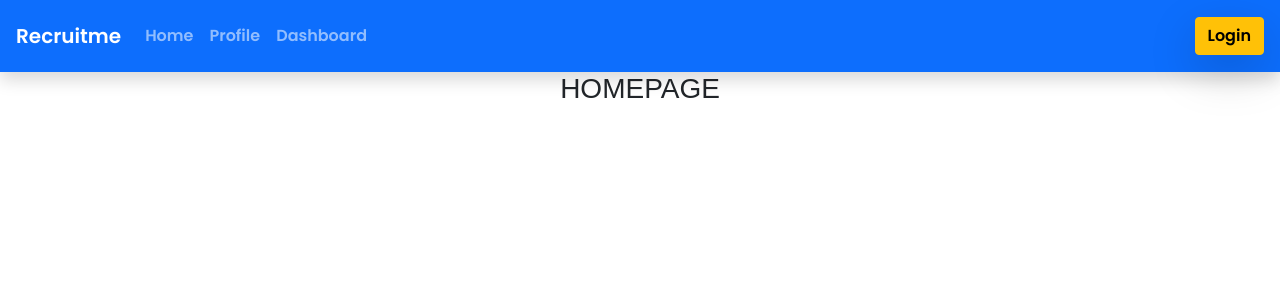
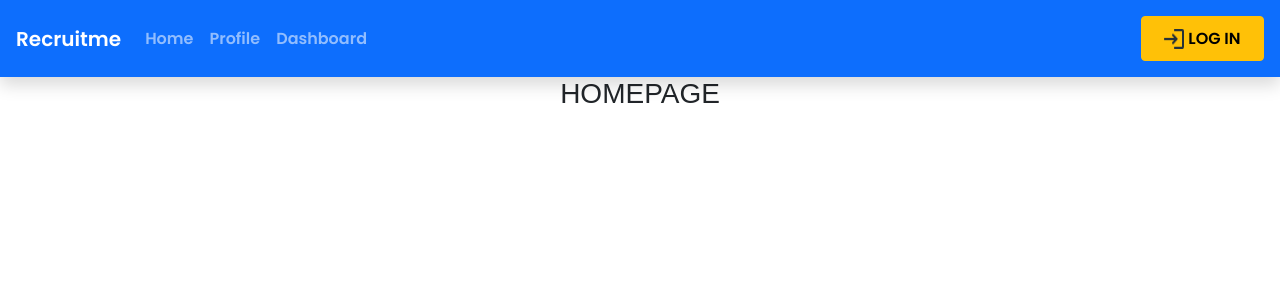
Before and after one commit to abhi-dhanraj/recruitme, a Django app: page / in a window 1280 px wide. Shown: the top 300 px of the page. Run offline with Django 3.2, Linux system fonts and the light colour scheme; some libraries are stand-ins or nearby versions.

Commit message:
fixed login button

```diff
--- a/recruitme/login/urls.py
+++ b/recruitme/login/urls.py
@@ -19,5 +19,5 @@ from . import views
 
 urlpatterns = [
     # separatly handling login app routes
-    path('', views.loginPage, name='applicant-login-page'),
+    path('login/', views.loginPage, name='applicant-login-page'),
 ]
--- a/recruitme/login/views.py
+++ b/recruitme/login/views.py
@@ -12,6 +12,8 @@ def loginPage(request):
         if form.is_valid():
             username = form.cleaned_data['username']
             password = form.cleaned_data['password']
+            # form.save()
+
             print(username)
             print(password)
             # time to save these into mysql database
--- a/recruitme/recruitme/settings.py
+++ b/recruitme/recruitme/settings.py
@@ -130,6 +130,8 @@ STATIC_URL = '/static/'
 # This is Added by Omkar | used to access global static files
 STATICFILES_DIRS = [
     BASE_DIR / "static",
+    # This is Added by Omkar | used to access login app's static files
+    os.path.join(BASE_DIR, 'login/static/'),
 ]
 
 
--- a/recruitme/recruitme/urls.py
+++ b/recruitme/recruitme/urls.py
@@ -20,6 +20,6 @@ from . import views
 
 urlpatterns = [
     path('admin/', admin.site.urls),
-    path('login/', include('login.urls')),  # adding login django app urls
+    path('', include('login.urls')),  # adding login django app urls
     path('', views.homePage, name="home"),
 ]
--- a/recruitme/static/recruitme/css/global_base.css
+++ b/recruitme/static/recruitme/css/global_base.css
@@ -3,7 +3,18 @@
 nav {
   font-family: "Poppins", sans-serif;
 }
+.loginbtn {
+  width: 123px;
+  height: 45px;
+  margin-right: 0px;
+  margin-left: 0px;
+}
 
+.login_logo {
+  position: relative;
+  width: 20px;
+  height: 20px;
+}
 body {
   font-family: Arial, Helvetica, sans-serif;
 }
--- a/recruitme/templates/recruitme/main.html
+++ b/recruitme/templates/recruitme/main.html
@@ -5,19 +5,25 @@
     <meta charset="UTF-8">
     <meta http-equiv="X-UA-Compatible" content="IE=edge">
     <meta name="viewport" content="width=device-width, initial-scale=1.0">
+    <link href="{% static 'recruitme/css/bootstrap.min.css' %}" rel="stylesheet">
+    <link href="{% static 'recruitme/css/global_base.css' %}" rel="stylesheet" type="text/css">
 
-    <link href="{% static 'recruitme/css/bootstrap.min.css' %}" rel="stylesheet">
-    <link rel="stylesheet" type="text/css" href="{% static 'recruitme/css/global_base.css' %}">
+    <!-- <script src="{% static 'recruitme/js/jquery-3.6.0.min.js' %}"></script> -->
+    <!-- <script src="{% static 'recruitme/js/bootstrap.min.js' %}"></script> -->
+    <script src="https://ajax.googleapis.com/ajax/libs/jquery/3.5.1/jquery.min.js"></script>
+    <script src="https://stackpath.bootstrapcdn.com/bootstrap/4.4.1/js/bootstrap.min.js" integrity="sha384-wfSDF2E50Y2D1uUdj0O3uMBJnjuUD4Ih7YwaYd1iqfktj0Uod8GCExl3Og8ifwB6" crossorigin="anonymous"></script>
     <title>Recruitme</title>
 </head>
 <body>
   <nav class="navbar navbar-expand-lg navbar-dark bg-primary shadow p-3" style="padding: 15px 72px 15px 72px;">
     <a class="navbar-brand" href="{% url 'home' %}">Recruitme</a>
+    <div class="navbar-header">
       <button class="navbar-toggler" type="button" data-toggle="collapse" data-target="#navbarSupportedContent" aria-controls="navbarSupportedContent" aria-expanded="false" aria-label="Toggle navigation">
         <span class="navbar-toggler-icon"></span>
       </button>
+    </div>
+    <div class="collapse navbar-collapse justify-content-between" id="navbarSupportedContent">
 
-        <div class="collapse navbar-collapse justify-content-between" id="navbarSupportedContent">
       <ul class="navbar-nav mr-auto">
         <li class="nav-item active">
           <a class="nav-link" href="#">Home</a>
@@ -31,11 +37,21 @@
       </ul>
 
     <!-- <button class="btn btn-warning my-2 my-sm-0" type="submit">Login</button> -->
-        <a class="btn btn-warning shadow-lg my-2 my-sm-0" href="{% url 'applicant-login-page'%}">Login</a>
+    <!-- <a class="btn btn-warning shadow-lg my-2 my-sm-0 loginbtn" href="{% url 'applicant-login-page'%}"><img src="{% static 'recruitme/images/login-vector.png' %}" class="login_logo"><span>LOG IN</span></a> -->
+
+    <a href="{% url 'applicant-login-page' %}">
+      <button class="btn btn-warning my-2 my-sm-0 loginbtn">
+          <img src="{% static 'recruitme/images/login-vector.png' %}" class="login_logo">
+          <span>LOG IN</span>
+      </button>
+    </a>
+
+
     </div>
+
   </nav>
   <h3 class="hd text-center">HOMEPAGE</h3>
-    <script src="{% static 'recruitme/js/global_base.js' %}"></script>
-    <script src="{% static 'recruitme/js/bootstrap.min.js' %}"></script>
+
+  <!-- <script src="{% static 'recruitme/js/global_base.js' %}"></script> -->
 </body>
 </html>
```
Also changed, not shown: recruitme/login/static/login/css/login_base.css (+18 -2 lines), recruitme/login/templates/login/login.html (+4 -8 lines), recruitme/static/recruitme/images/login-vector.png (added). Lines whose indentation alone changed are shown as unchanged.
